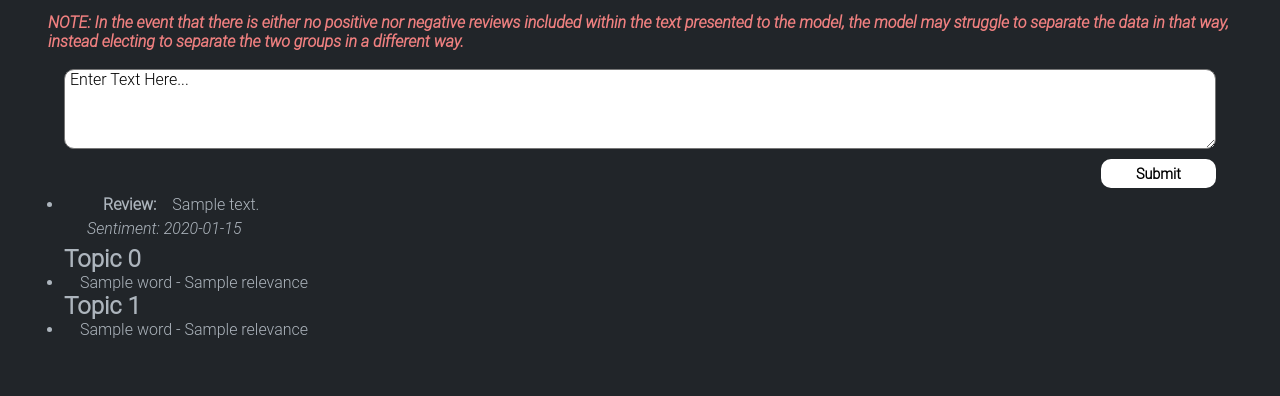
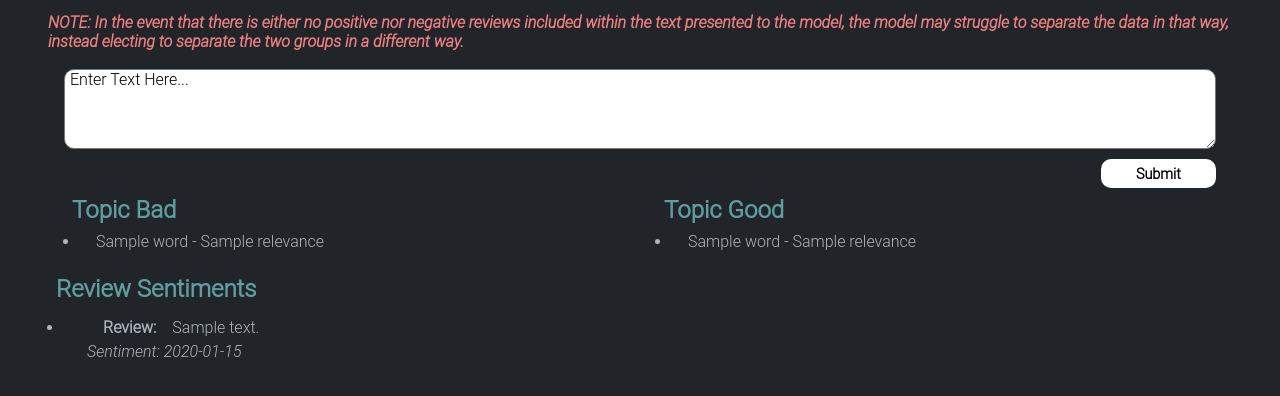
Before and after one commit to lanewhitmore/ads-509-final, a FastAPI app: template templates/index.html in a window 1280 px wide. Shown: the part 174-570 px from the top of the page. Run offline with FastAPI, Linux system fonts and the light colour scheme; the template is opened without the code that fills it: most values are stand-ins (such as "Sample title", 1, 10 or a date in 2020); parts of the project's set-up code (start-up, migrations or seed data) failed here and were passed over.

Commit message:
updating styling for application outputs

```diff
--- a/static/styles.css
+++ b/static/styles.css
@@ -54,6 +54,10 @@ html {
     padding-bottom: 5px;
 }
 
+.classify_container{
+    padding-bottom: 1rem;
+}
+
 .sentiment_container{
     display: flex;
     justify-content: left;
@@ -82,6 +86,26 @@ html {
     border-radius: 10px;
     color: black;
     padding-left: 5px;
+}
+
+
+.flex-child {
+    flex: 1;
+    border: 2px solid yellow;
+}
+
+.Topics_container{
+    display:flex
+}
+
+.Topic0_container{
+    flex:1;
+    padding-bottom: 1rem;
+}
+
+.Topic1_container{
+    flex:1;
+    padding-bottom: 1rem;
 }
 
 button[type='submit']{
@@ -121,6 +145,12 @@ h1 {
     text-align: left;
 }
 
+h2 {
+    padding: .5rem;
+    color: cadetblue;
+
+}
+
 caption {
     background: cadetblue;
     color: #fff;
@@ -138,23 +168,3 @@ p {
     font-size: 16px;
     font-weight: 300;
 }
-
-table, th, td {
-    border: 1px solid black;
-    border-collapse: collapse;
-}
-
-th, td {
-    padding: 10px 40px 20px 30px;
-}
-
-table {
-    width: 100%
-}
-
-td {
-    text-align: center;
-}
-th {
-    font-size: 20px;
-}
--- a/templates/index.html
+++ b/templates/index.html
@@ -24,38 +24,43 @@
     </div>
 </form>
 
+<div class="Topics_container">
+    <div class="Topic0_container">
+        {% if Topic0 %}
+        <h2>Topic Bad</h2>
+        <ul>
+            {% for word, relevance in Topic0 %}
+            <li>{{ word }} - {{ relevance }}</li>
+            {% endfor %}
+        </ul>
+        {% endif %}
+    </div>
+
+    <div class="Topic1_container">
+        {% if Topic1 %}
+        <h2>Topic Good</h2>
+        <ul>
+            {% for word, relevance in Topic1 %}
+            <li>{{ word }} - {{ relevance }}</li>
+            {% endfor %}
+        </ul>
+        {% endif %}
+    </div>
+</div>
+
 <div class="classify_container">
+    {% if Topic0 %}
+    <h2>Review Sentiments</h2>
     <ul>
         {% for review, sentiment in review_sentiments %}
         <li class="review-item">
             <div class="review_container">
-            <strong>Review:</strong> {{ review }}
+                <strong>Review:</strong> {{ review }}
             </div>
             <div class="sentiment_container">
-            Sentiment: {{ sentiment }}
+                Sentiment: {{ sentiment }}
             </div>
         </li>
-        {% endfor %}
-    </ul>
-</div>
-
-<div>
-    {% if Topic0 %}
-    <h2>Topic 0</h2>
-    <ul>
-        {% for word, relevance in Topic0 %}
-        <li>{{ word }} - {{ relevance }}</li>
-        {% endfor %}
-    </ul>
-    {% endif %}
-</div>
-
-<div>
-    {% if Topic1 %}
-    <h2>Topic 1</h2>
-    <ul>
-        {% for word, relevance in Topic1 %}
-        <li>{{ word }} - {{ relevance }}</li>
         {% endfor %}
     </ul>
     {% endif %}
```
Also changed, not shown: 1 other file.
